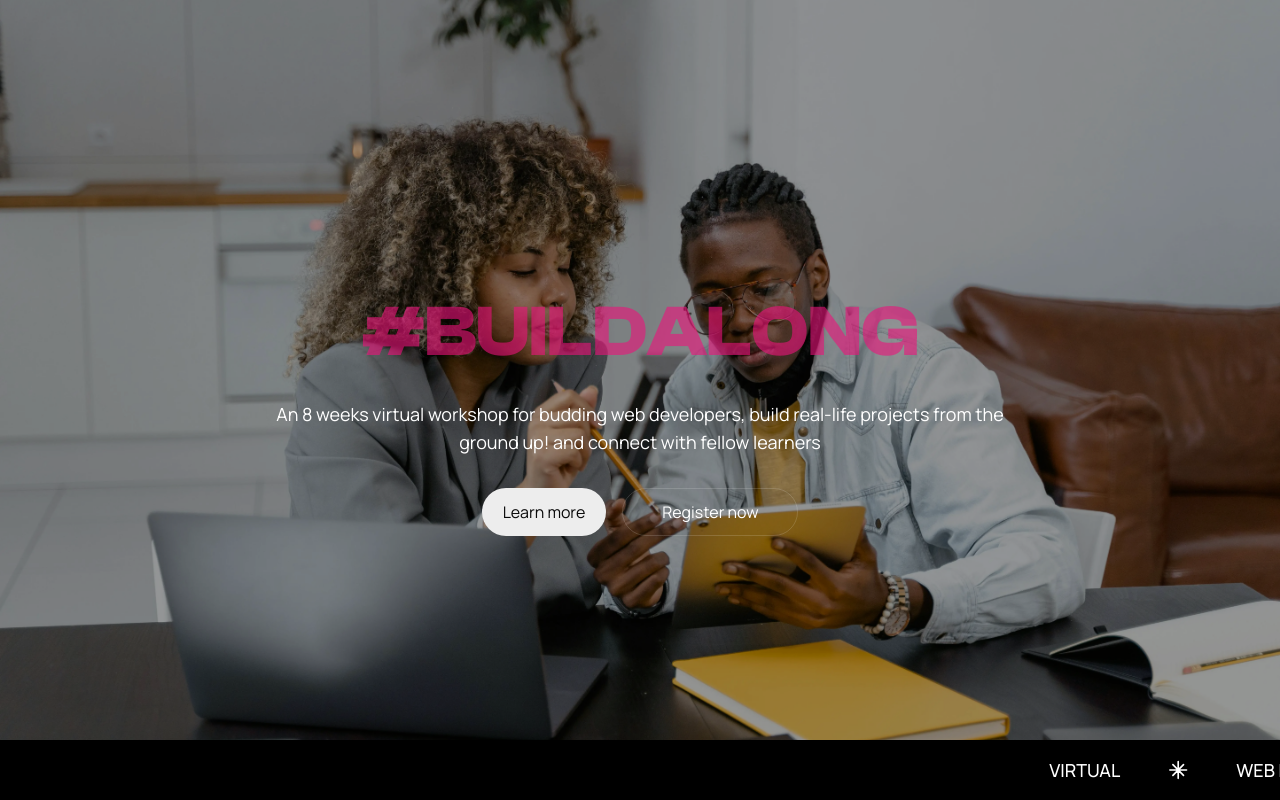
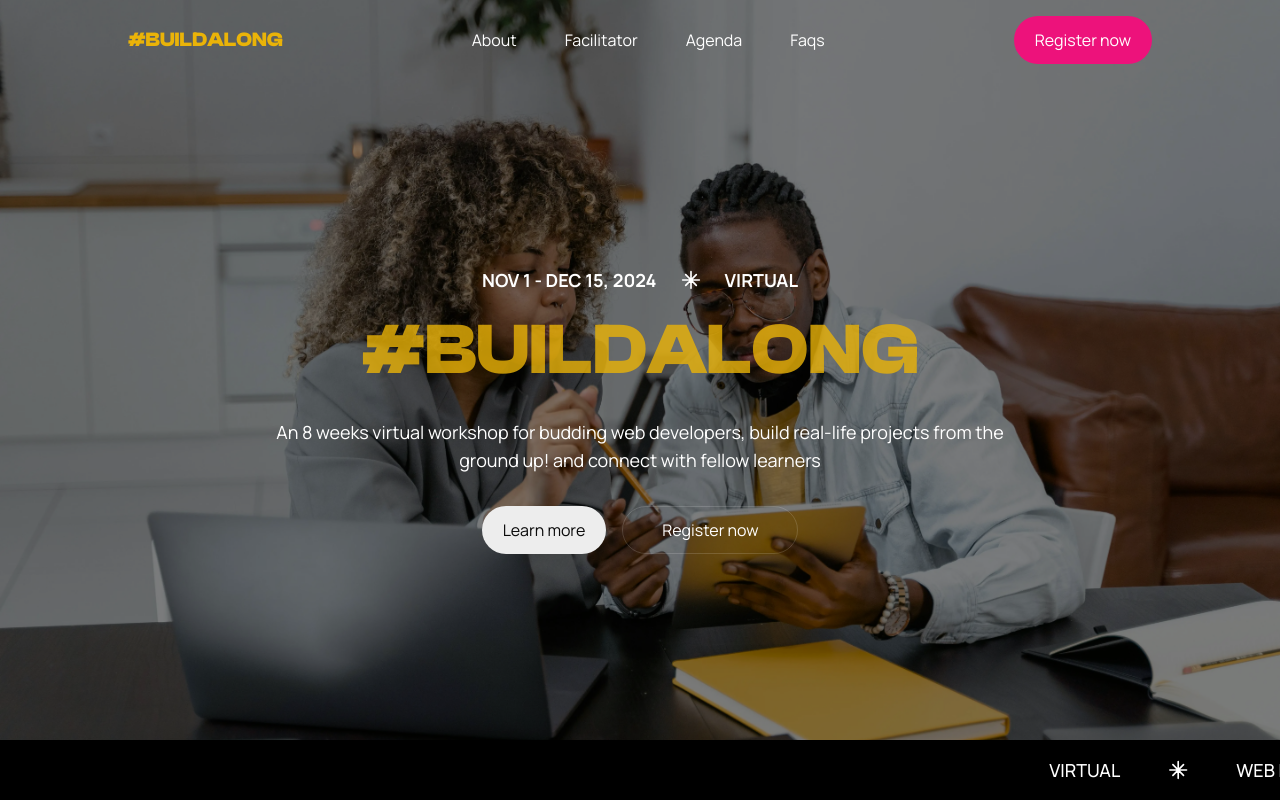
Before and after one commit to dome-academy/build-along, a Next.js app: page / in a window 1280 px wide. Built offline with nearby package versions, Linux system fonts and the light colour scheme.

Commit message:
Added navbar

```diff
--- /dev/null
+++ b/app/components/Navbar.tsx
@@ -0,0 +1,38 @@
+import React from "react";
+
+const Navbar = () => {
+  return (
+    <nav className='justify-center absolute top-0 inset-x-0 flex px-8 font-[family-name:var(--font-body)] py-4 z-30 text-white'>
+      <div className='flex w-full max-w-screen-lg justify-between items-center'>
+        <a
+          href='/'
+          className='text-yellow-500 uppercase text-xl font-[family-name:var(--font-display)]'
+        >
+          #BuildAlong
+        </a>
+        <ul className='flex gap-x-6 items-center md:gap-x-12'>
+          <li className='capitalize'>
+            <a href='#'>about</a>
+          </li>
+          <li className='capitalize'>
+            <a href='#'>facilitator</a>
+          </li>
+          <li className='capitalize'>
+            <a href='#'>agenda</a>
+          </li>
+          <li className='capitalize'>
+            <a href='#'>faqs</a>
+          </li>
+        </ul>
+        <a
+          className='rounded-full border border-solid border-transparent transition-colors flex items-center justify-center bg-primary text-white gap-2 hover:bg-primary text-sm sm:text-base h-10 sm:h-12 px-4 sm:px-5'
+          href='#details'
+        >
+          Register now
+        </a>
+      </div>
+    </nav>
+  );
+};
+
+export default Navbar;
--- a/app/page.tsx
+++ b/app/page.tsx
@@ -1,11 +1,31 @@
 import Marquee from "./components/Marquee";
+import Navbar from "./components/Navbar";
 
 export default function Home() {
   return (
     <div className='grid grid-rows-[20px_1fr_20px] relative items-center justify-items-center min-h-screen p-8 gap-16 sm:pb-0 font-[family-name:var(--font-body)] bg-[url("/image/build-along.webp")] bg-cover bg-center overflow-x-hidden'>
-      <div className='absolute w-full inset-0 bg-black/40 z-10' />
+      <div className='absolute w-full inset-0 bg-black/50 z-10' />
+      <Navbar />
       <header className='flex flex-col gap-8 row-start-2 items-center max-w-3xl text-white z-20'>
-        <h1 className='text-3xl sm:text-7xl font-semibold uppercase text-center font-[family-name:var(--font-display)] text-primary/60'>
+        <div className='flex gap-x-6 items-center -my-3 md:text-lg font-bold uppercase'>
+          <p>Nov 1 - Dec 15, 2024</p>
+          <svg
+            xmlns='http://www.w3.org/2000/svg'
+            fill='none'
+            viewBox='0 0 24 24'
+            strokeWidth='2'
+            stroke='currentColor'
+            className='w-5 h-5 inline-block'
+          >
+            <path
+              strokeLinecap='round'
+              strokeLinejoin='round'
+              d='M12 2v20M2 12h20M5.64 5.64l12.72 12.72M18.36 5.64L5.64 18.36'
+            />
+          </svg>
+          <p>Virtual</p>
+        </div>
+        <h1 className='text-3xl sm:text-7xl font-semibold uppercase text-center font-[family-name:var(--font-display)] text-yellow-500/80'>
           #BuildAlong
         </h1>
         <p className='sm:text-lg text-center font-normal'>
```
